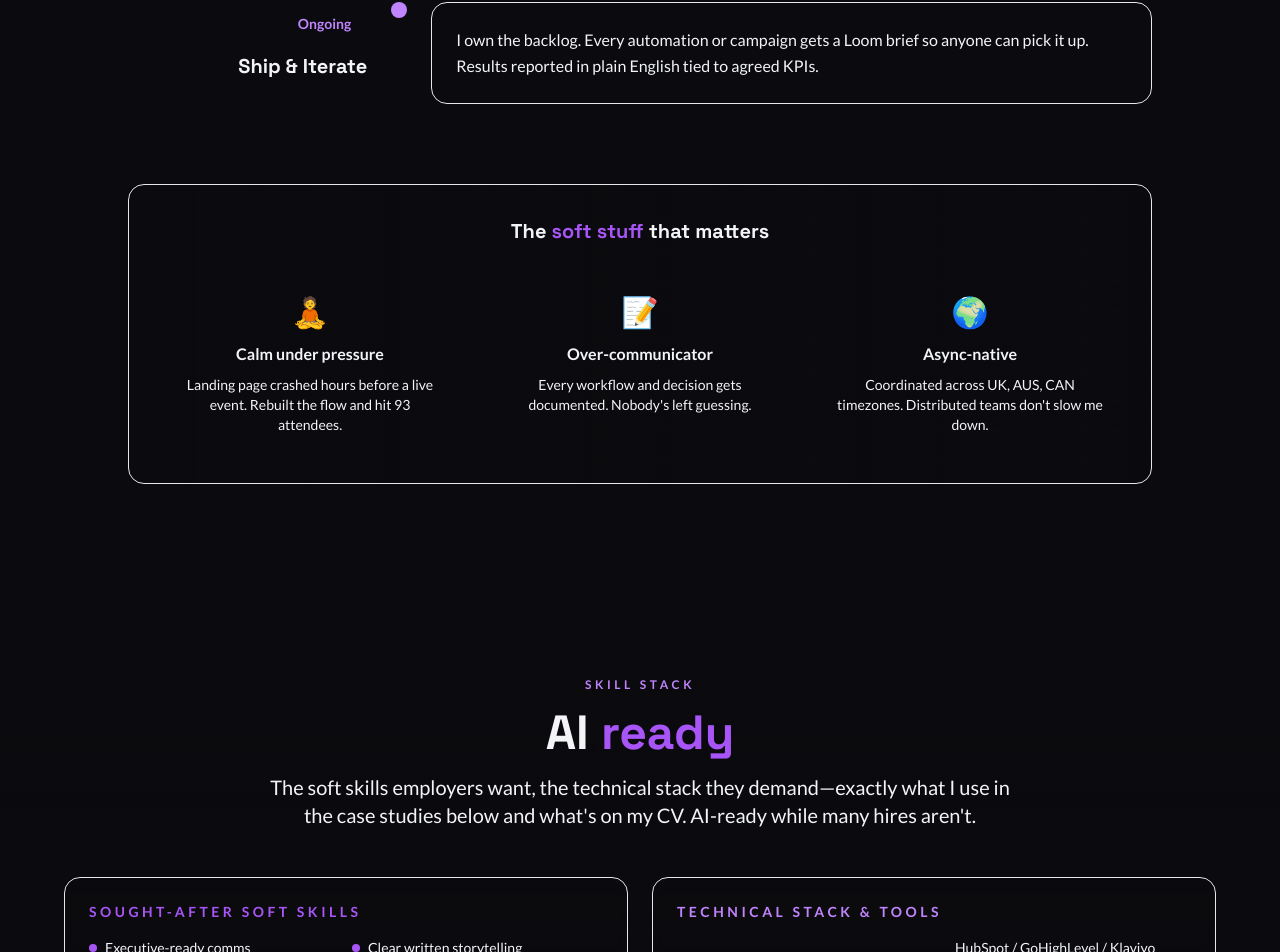
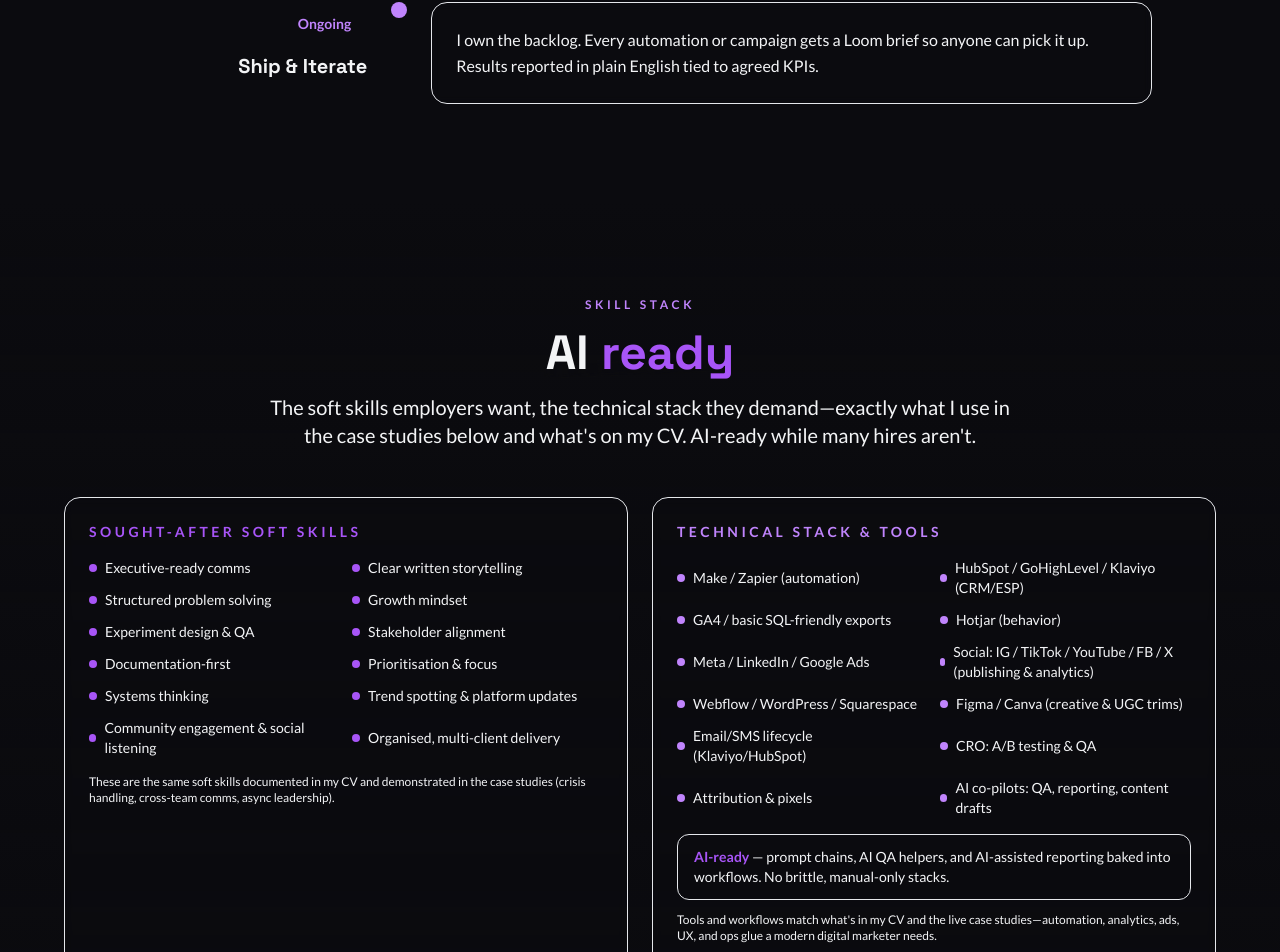
Before and after one commit to Dezzi94/portfolio-site, a Next.js app: page / in a window 1280 px wide. Shown: the part 3235-4187 px from the top of the page. Built offline with nearby package versions, Linux system fonts and the light colour scheme.

Commit message:
Remove duplicate soft skills section for cleaner premium flow

```diff
--- a/src/components/HomePageClient.tsx
+++ b/src/components/HomePageClient.tsx
@@ -477,42 +477,6 @@ export function HomePageClient() {
               ))}
             </motion.div>
 
-            {/* Soft skills */}
-            <motion.div
-              variants={fadeInUp}
-              className="mt-20 p-8 rounded-2xl bg-gradient-to-r from-brand-primary/10 via-card/50 to-brand-secondary/10 border border-border/30"
-            >
-              <h3 className="text-xl font-bold text-foreground mb-8 text-center">
-                The <span className="text-brand-secondary">soft stuff</span> that matters
-              </h3>
-              <motion.div
-                variants={staggerContainer}
-                className="grid md:grid-cols-3 gap-8"
-              >
-                {[
-                  { emoji: "🧘", title: "Calm under pressure", desc: "Landing page crashed hours before a live event. Rebuilt the flow and hit 93 attendees." },
-                  { emoji: "📝", title: "Over-communicator", desc: "Every workflow and decision gets documented. Nobody's left guessing." },
-                  { emoji: "🌍", title: "Async-native", desc: "Coordinated across UK, AUS, CAN timezones. Distributed teams don't slow me down." }
-                ].map((skill, i) => (
-                  <motion.div
-                    key={i}
-                    variants={scaleIn}
-                    whileHover={{ y: -4 }}
-                    className="text-center p-4 rounded-xl hover:bg-card/50 transition-all duration-300"
-                  >
-                    <motion.span
-                      className="text-3xl block mb-3"
-                      whileHover={{ scale: 1.2, rotate: [0, -10, 10, 0] }}
-                      transition={{ duration: 0.3 }}
-                    >
-                      {skill.emoji}
-                    </motion.span>
-                    <p className="font-semibold text-foreground mb-2">{skill.title}</p>
-                    <p className="text-sm text-foreground/60">{skill.desc}</p>
-                  </motion.div>
-                ))}
-              </motion.div>
-            </motion.div>
           </motion.div>
         </div>
       </section>
```
